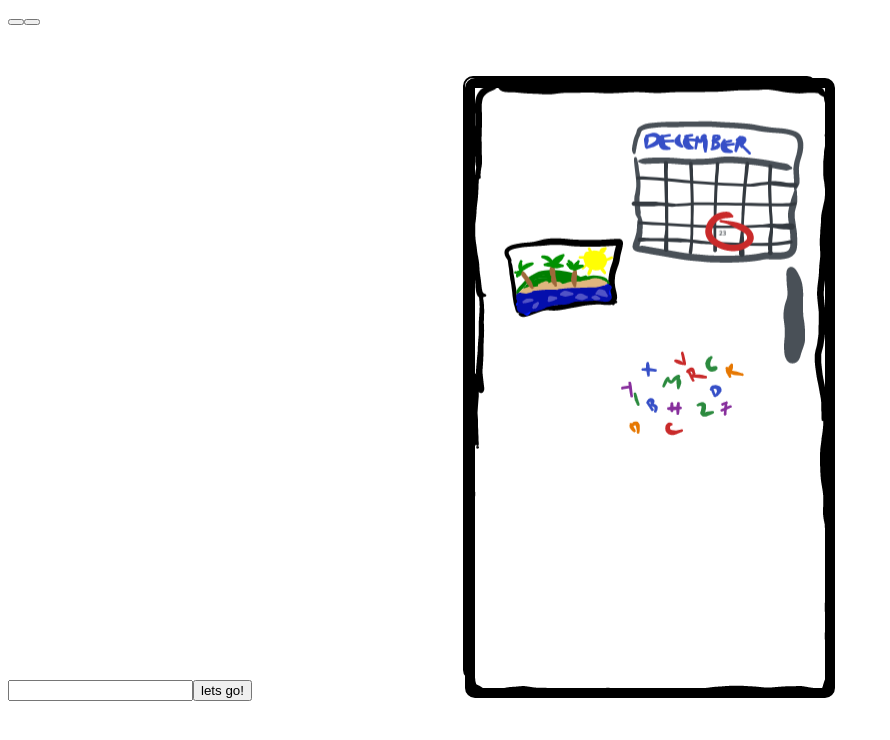
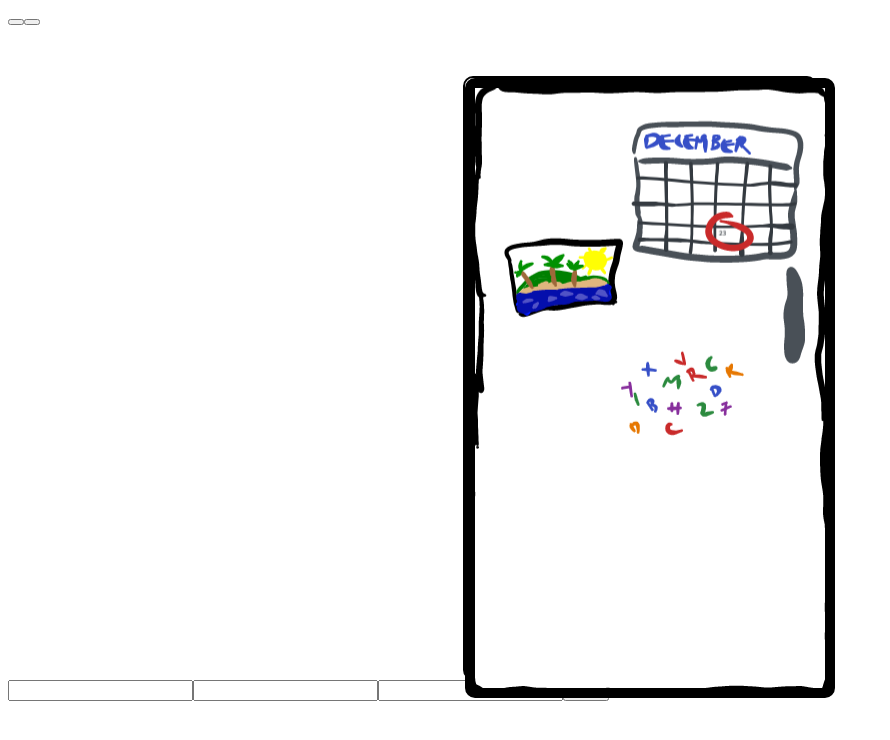
Before and after one commit to kimhonrada/Ref, a React app: page / in a window 1280 px wide. Both pictures are taken after a click on the button 32 px from the left and 22 px from the top of the page. Shown: the top 740 px of the page, without its empty margins (0-890 px from the left). Built offline with nearby package versions, Linux system fonts and the light colour scheme; the HTML template or start-up script is replaced by a standard one.

Commit message:
Add point system for guessing correct food

```diff
--- a/client/component/App.jsx
+++ b/client/component/App.jsx
@@ -13,7 +13,7 @@ class App extends React.Component {
       show: false,
       ipad: false,
       gamepad: false,
-      mainPlayer: '',
+      mainPlayer: 'kim',
       points: 0,
     }
     this.getFood = this.getFood.bind(this);
@@ -21,6 +21,7 @@ class App extends React.Component {
     this.goSignup = this.goSignup.bind(this);
     this.goPlay = this.goPlay.bind(this);
     this.setMainPlayer = this.setMainPlayer.bind(this);
+    this.setPoints = this.setPoints.bind(this);
     this.whatIpadDo = this.whatIpadDo.bind(this);
   }
 
@@ -29,11 +30,14 @@ class App extends React.Component {
   }
 
   setMainPlayer(incomingPlayer) {
-    console.log(incomingPlayer.data.name)
     this.setState({
       mainPlayer: incomingPlayer.data.name,
       points: incomingPlayer.data.points
     })
+  }
+
+  setPoints(newPoints) {
+    this.setState({ points: this.state.points + newPoints })
   }
 
   getFood() {
@@ -86,7 +90,7 @@ class App extends React.Component {
         <Fridge getFood={this.getFood} food={this.state.food} />
         <FoodModal show={this.state.show} closeList={this.goShop} />
         <PlayerModal setMainPlayer={this.setMainPlayer} ipad={this.state.ipad} shutdown={this.goSignup} />
-        <GameModal gamepad={this.state.gamepad} shutdown={this.goPlay} />
+        <GameModal points={this.setPoints} food={this.state.food} gamepad={this.state.gamepad} shutdown={this.goPlay} />
       </React.Fragment>
     )
   }
--- a/client/component/GameModal.jsx
+++ b/client/component/GameModal.jsx
@@ -5,33 +5,34 @@ class GameModal extends React.Component {
   constructor(props) {
     super(props)
     this.state = {
-      player: null
+      guessOne: '',
+      guessTwo: '',
+      guessThree: ''
     }
-    // this.addPlayer = this.addPlayer.bind(this);
     this.handleChange = this.handleChange.bind(this);
     this.handleSubmit = this.handleSubmit.bind(this);
   }
 
-  // addPlayer() {
-  //   axios.post('/player', {
-  //     name: this.state.player,
-  //   })
-  //     .then((result) => {
-  //       console.log(result)
-  //       // this.props.setMainPlayer(result)
-  //       this.props.shutdown();
-  //     }).catch((err) => {
-  //       alert(`nah, dude. stop.`)
-  //       this.setState({
-  //         player: null
-  //       })
-  //       this.props.shutdown();
-  //     });
-  // }
+  playBall(guessObj) {
+    let answers = Object.values(guessObj)
+    let foodArray = []
+    let counter = 0;
+
+    let rightAnswers = this.props.food.map((food) => {
+      foodArray.push(food.name)
+    });
+
+    answers.forEach((answer) => {
+      foodArray.includes(answer) ? counter++ : counter
+    })
+
+    this.props.points(counter)
+    this.props.shutdown();
+  }
 
   handleSubmit(e) {
     e.preventDefault();
-    this.addPlayer()
+    this.playBall(this.state)
   }
 
   handleChange(e) {
@@ -45,8 +46,10 @@ class GameModal extends React.Component {
       return (
         <div className="game-modal">
           <form className="game-modal-content" onSubmit={this.handleSubmit}>
-            <input type="text" className="gameName" name='player' onChange={this.handleChange} required />
-            <button type="submit" className="game-modal-button" onClick={(e) => { this.handleSubmit(e) }}>Start this game!</button>
+            <input type="text" className="guessbox1" name='guessOne' onChange={this.handleChange} required />
+            <input type="text" className="guessbox2" name='guessTwo' onChange={this.handleChange} required />
+            <input type="text" className="guessbox3" name='guessThree' onChange={this.handleChange} required />
+            <button type="submit" className="game-modal-button" onClick={(e) => { this.handleSubmit(e) }}>Play!</button>
           </form>
         </div>
       )
```
Also changed, not shown: 3 other files (tests, documents, lock files or other folders).
